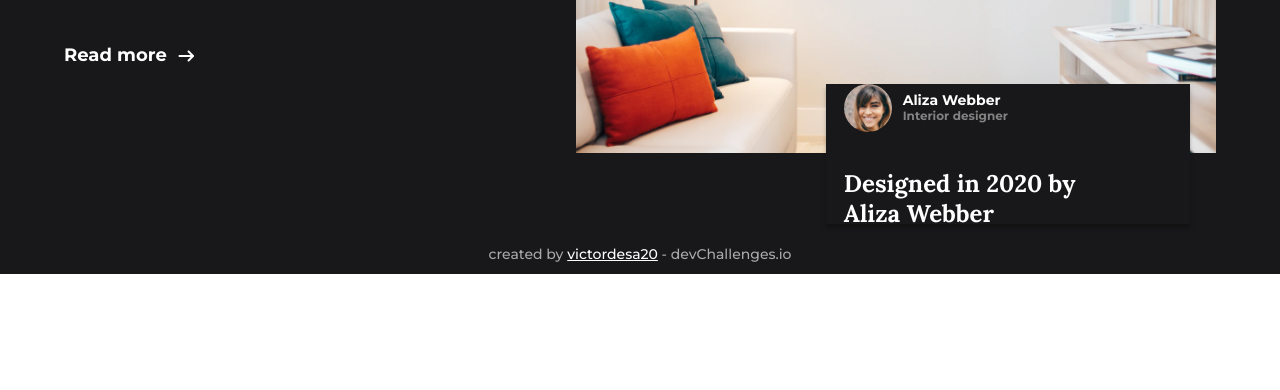
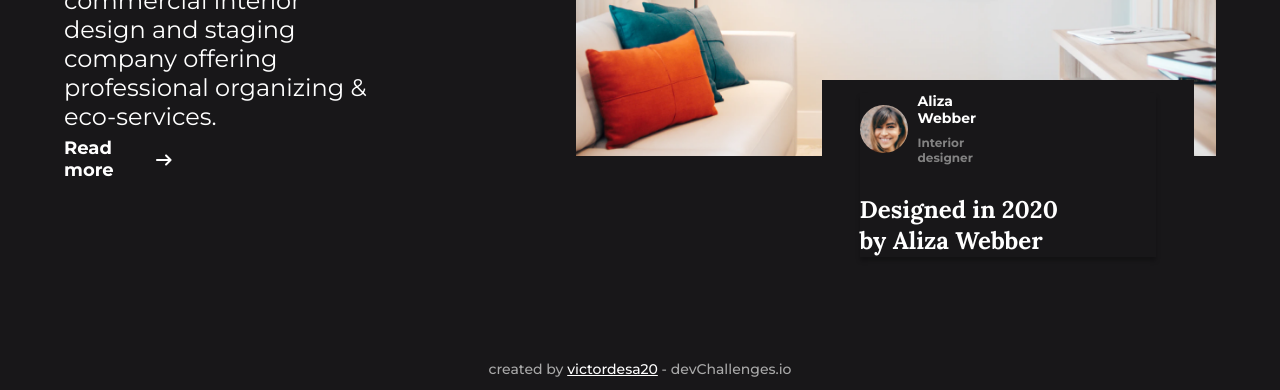
Before and after one commit to victordesa20/page-interior-consultant, a plain HTML site: page index.html in a window 1280 px wide. Shown: the part 486-876 px from the top of the page. Before the commit the page ends 800 px from the top, so only its background shows below. Drawn offline with nearby package versions, Linux system fonts and the light colour scheme.

Commit message:
:lipstick: feat: Estilizaçao CSS desktop

```diff
--- a/index.html
+++ b/index.html
@@ -40,8 +40,8 @@
       <div class="container__galeria">
         <img class="container__galeria--imagem" src="photo1.png" alt="imagem de uma sala bonita" />
 
+        <div class="container__posicionamento">
           <div class="container__card">
-
             <div class="container__card--info">
               <img class="container__card--avatar" src="photo2.png" alt="foto de perfil" />
               <div class="container__card--textos">
@@ -54,6 +54,9 @@
 
         </div>
 
+
+      </div>
+
     </div>
   </section>
 
--- a/style.css
+++ b/style.css
@@ -77,7 +77,7 @@ body {
 
 .section {
   width: 100%;
-  min-height: 80vh;
+  min-height: 85vh;
   background-color: #181719;
   display: flex;
   flex-direction: column;
@@ -92,10 +92,11 @@ body {
   flex-direction: row;
   align-items: center;
   justify-content: space-between;
+  padding-top: 10vh;
 }
 
 .container__info {
-  width: 30vw;
+  width: 25vw;
   min-height: 324px;
   display: flex;
   flex-direction: column;
@@ -140,21 +141,30 @@ body {
 .container__galeria {
   width: 50vw;
   max-height: 100%;
-  position: relative;
 }
 
 .container__galeria--imagem {
   max-width: 100%;
   height: auto;
+  position: relative;
+}
+
+.container__posicionamento {
+  position: relative;
+  top: -80px;
+  left: 38.5%;
+  width: 58%;
+  min-height: 190px;
+  background: #181719;
+  display: flex;
+  flex-direction: column;
+  align-items: center;
+  justify-content: center;
 }
 
 .container__card {
-  position: absolute;
-  top: 85%;
-  right: 4%;
-  width: 28.5vw;
-  height: 17.5vh;
-  background: #181719;
+  width: 80%;
+  height: 80%;
   box-shadow: 0px 4px 4px rgba(0, 0, 0, 0.25);
   display: flex;
   flex-direction: column;
@@ -164,12 +174,11 @@ body {
 }
 
 .container__card--info {
-  width: 45%;
-  margin-left: 5%;
+  width: 50%;
   display: flex;
   flex-direction: row;
   align-items: center;
-  justify-content: space-between;
+  justify-content: flex-start;
 }
 
 .container__card--avatar {
@@ -179,6 +188,7 @@ body {
 }
 
 .container__card--textos {
+  margin-left: 10px;
   font-family: "Montserrat";
   font-weight: 500;
   display: flex;
@@ -191,6 +201,7 @@ body {
   font-size: 0.875rem;
   line-height: 1.06rem;
   color: #ffffff;
+  margin-bottom: 10%;
 }
 
 .container__card--cargo {
@@ -201,8 +212,6 @@ body {
 
 .container__card--titulo {
   width: 75%;
-  margin-left: 5%;
-
   font-family: "Lora";
   font-weight: 700;
   font-size: 1.5rem;
```
Lines whose indentation alone changed are shown as unchanged.
